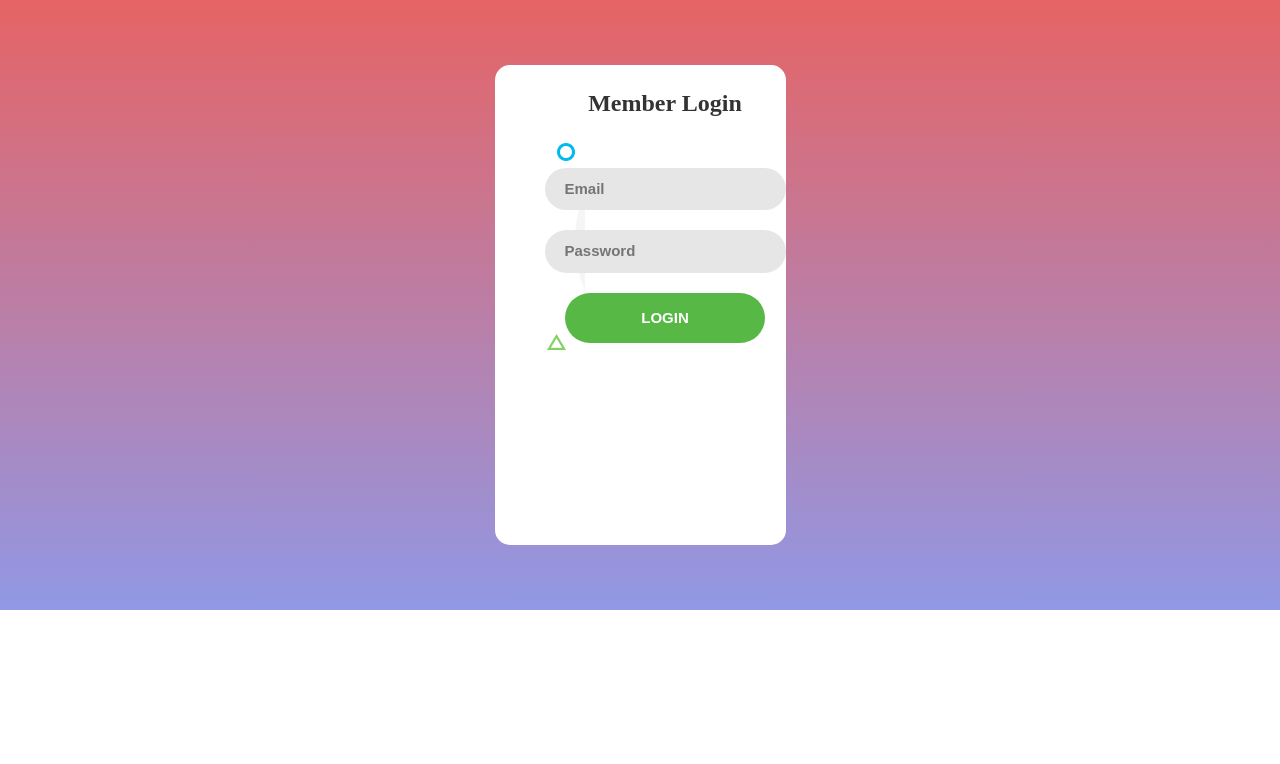
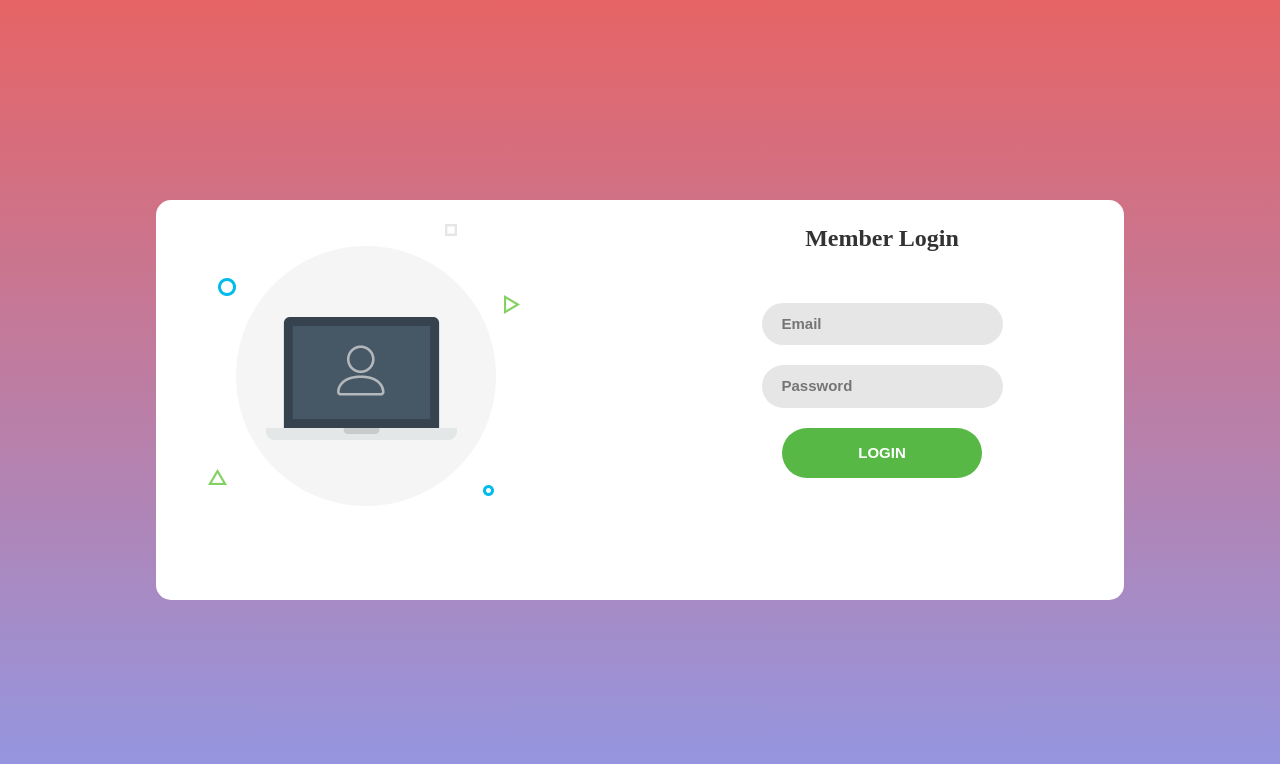
Before and after one commit to wrydzewski90/communicator, a React (Create React App) app: page / in a window 1280 px wide. Shown: the top 764 px of the page. Built offline with nearby package versions, Linux system fonts and the light colour scheme.

Commit message:
version 0.3

```diff
--- a/src/login-page/loginPage.scss
+++ b/src/login-page/loginPage.scss
@@ -1,4 +1,4 @@
-$medium-res: 1050px;
+$medium-res: 900px;
 
 body {
   margin: 0px;
@@ -7,22 +7,19 @@ body {
 }
 
 .container {
+  height: 100vh;
   background: linear-gradient(#e66465, #9198e5);
-  margin: 0 auto;
   background-repeat: no-repeat;
   display: flex;
-  flex: wrap;
   justify-content: center;
   align-items: center;
-  padding: 15px;
 
   .main {
-    min-height: 60vh;
+    height: 400px;
     width: 968px;
     background-color: white;
     margin: 50px 50px;
     display: flex;
-    flex: 0;
     align-content: center;
     justify-content: center;
     border-radius: 15px;
@@ -100,15 +97,15 @@ body {
 }
 
 @media all and (max-width: $medium-res) {
-  .main {
-    height: 320px;
-    width: 300px;
-    display: flex;
-    flex: 0;
-    margin: 50px;
+  .container {
+    .main {
+      height: 320px;
+      width: 400px;
+      margin: 50px;
 
-    .leftSide {
-      display: none;
+      .leftSide {
+        display: none;
+      }
     }
   }
 }
```
